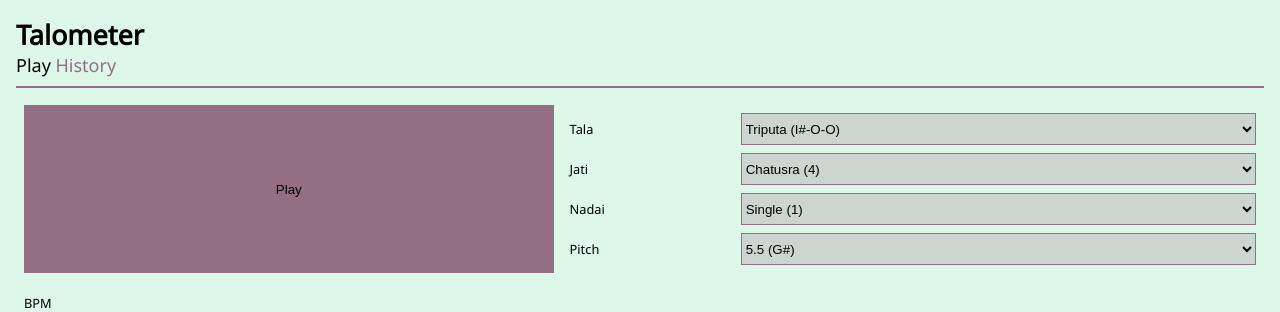
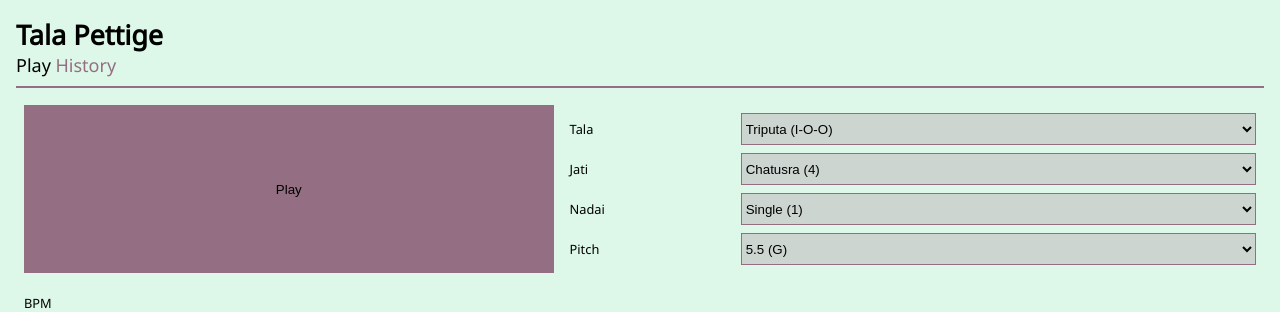
Before and after one commit to tejovanthn/talometer, a Svelte app: page / in a window 1280 px wide. Shown: the top 312 px of the page. Built offline with nearby package versions, Linux system fonts and the light colour scheme.

Commit message:
rebranding

```diff
--- a/public/index.html
+++ b/public/index.html
@@ -5,7 +5,7 @@
 		<meta charset='utf-8'>
 		<meta name='viewport' content='width=device-width,initial-scale=1'>
 
-		<title>Talometer</title>
+		<title>Tala Pettige</title>
 
 		<link rel='icon' type='image/png' href='/favicon.ico'>
 		<link rel='stylesheet' href='/global.css'>
--- a/src/App.svelte
+++ b/src/App.svelte
@@ -7,7 +7,7 @@
 
 <Router>
   <nav>
-    <h1>Talometer</h1>
+    <h1>Tala Pettige</h1>
     <ActiveLink to="/">Play</ActiveLink>
     <ActiveLink to="history">History</ActiveLink>
   </nav>
--- a/src/Panels/History.svelte
+++ b/src/Panels/History.svelte
@@ -1,12 +1,12 @@
 <script>
   import PlayRecord from "../components/PlayRecord.svelte";
-  import { get_sequence } from "../sequencer";
 
   import { savedStates, loadStates, deleteState } from "../stores/persist";
   import { talometer_options, talometer } from "../stores/talometer_state";
   import { isPlaying, indexOps } from "../stores/app_store";
 
   loadStates();
+  $: playIndex = -1;
 
   const onPlay = (index) => {
     const options = $savedStates[index];
@@ -22,12 +22,11 @@
         options.talometer_options
       );
       if (wasPlaying) {
-        saveState(options);
-      }
-      if (wasPlaying) {
+        playIndex = -1;
         $talometer.stop();
         indexOps.reset();
       } else {
+        playIndex = index;
         $talometer.play();
       }
       // talometer.toggle();
@@ -42,6 +41,7 @@
     options={record.talometer_options}
     onPlay={() => onPlay(index)}
     onDelete={() => onDelete(record)}
+    isPlaying={index === playIndex}
   />
   <hr />
 {/each}
--- a/src/components/Dropdown.svelte
+++ b/src/components/Dropdown.svelte
@@ -16,7 +16,7 @@
   <select id={name} bind:value {disabled}>
     {#each options as option}
       <option value={option.id}>
-        {`${option.value} (${option.id})`}
+        {`${option.value} (${option.id})`.replaceAll("#", "")}
       </option>
     {/each}
   </select>
--- a/src/components/PlayRecord.svelte
+++ b/src/components/PlayRecord.svelte
@@ -7,6 +7,7 @@
   export let options = default_options;
   export let onPlay;
   export let onDelete;
+  export let isPlaying = false;
 </script>
 
 <div class="panel">
@@ -22,7 +23,9 @@
   </div>
   <div class="controls">
     <Button id="play" classes="" clickHandler={onDelete}>Delete</Button>
-    <Button id="delete" classes="primary" clickHandler={onPlay}>Play</Button>
+    <Button id="delete" classes="primary" clickHandler={onPlay}
+      >{isPlaying ? "Stop" : "Play"}</Button
+    >
   </div>
 </div>
 
--- a/src/stores/app_store.ts
+++ b/src/stores/app_store.ts
@@ -16,13 +16,12 @@ const requestWakeLock = async () => {
 
 isPlaying.subscribe(playing => {
   if (playing) {
-    requestWakeLock().then(() => console.log("wakelock requested"))
+    requestWakeLock()
   } else {
     if (wakeLock) {
       wakeLock.release()
         .then(() => {
           wakeLock = null;
-          console.log("wakelock release")
         })
     }
   }
--- a/src/stores/persist.ts
+++ b/src/stores/persist.ts
@@ -4,7 +4,7 @@ import { writable } from 'svelte/store';
 export const savedStates = writable([])
 
 export const store = localforage.createInstance({
-  name: "talometer"
+  name: "talapettige"
 });
 
 
```
